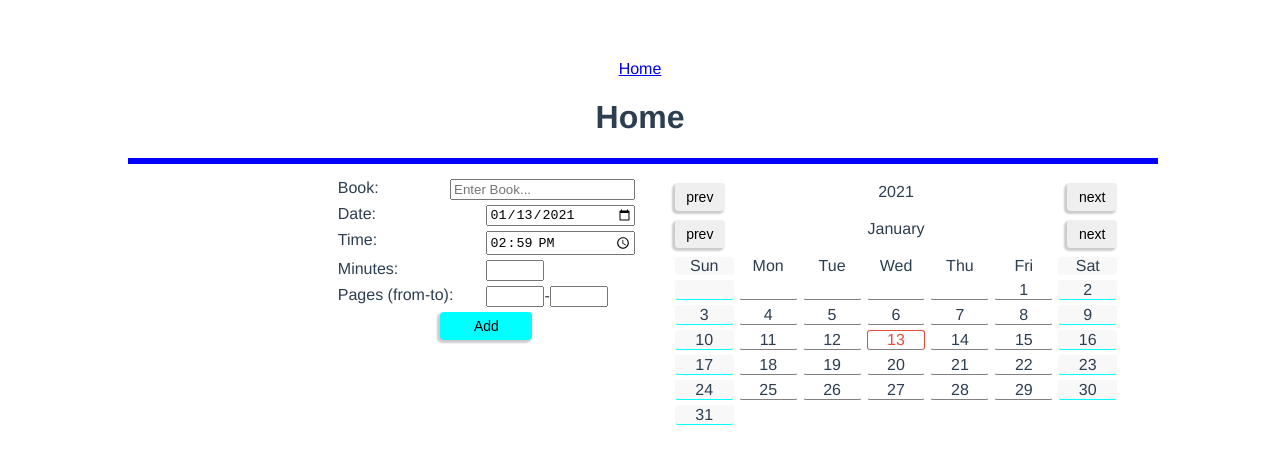
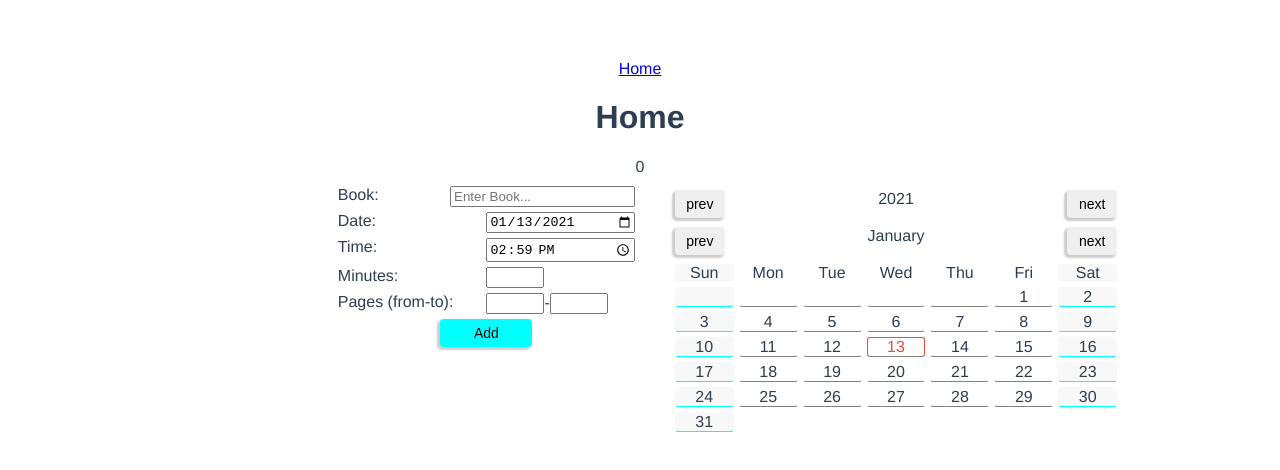
Before and after one commit to AlexDaGr8/readingLogger, a Vue app: page / in a window 1280 px wide. Shown: the top 470 px of the page. Built offline with nearby package versions, Linux system fonts and the light colour scheme.

Commit message:
new build

```diff
--- a/src/components/Home.vue
+++ b/src/components/Home.vue
@@ -2,7 +2,7 @@
   <div>
     <h1>Home</h1>
     <div class="container">
-      <div class="col-span2 progress"></div>
+      <progress-bar class="col-span2"></progress-bar>
       <reading-list></reading-list>
       <Calendar></Calendar>
     </div>
@@ -13,10 +13,11 @@
 import { defineComponent } from 'vue';
 import ReadingList from '@/components/ReadingList.vue';
 import Calendar from '@/components/Calendar.vue';
+import ProgressBar from './ProgressBar.vue';
 
 export default defineComponent({
   name: 'Home',
-  components: { ReadingList, Calendar }
+  components: { ReadingList, Calendar, ProgressBar }
 });
 </script>
 
--- a/src/components/ProgressBar.vue
+++ b/src/components/ProgressBar.vue
@@ -9,7 +9,7 @@ import { readStore } from '@/store/ReadStore'
 import { computed, defineComponent } from 'vue'
 export default defineComponent({
     setup() {
-        let streakLength = computed(() => readStore.streak.length );
+        let streakLength = computed(() => readStore.streakLength );
 
         return {
             streakLength
--- a/src/components/ReadingForm.vue
+++ b/src/components/ReadingForm.vue
@@ -44,7 +44,6 @@ export default defineComponent({
         }
         let convertToDate = (str: string) => {
             let splitDate: string[] = str.split('-');
-            console.log('splitDate', splitDate)
             return new Date(+splitDate[0], +splitDate[1] - 1, +splitDate[2]);
         }
         let form = reactive<logItem>({
@@ -58,8 +57,6 @@ export default defineComponent({
             dateStr: toDateValueStr(now.value)
         });
         let add = () => {
-            console.log('form.dateStr', form.dateStr)
-            console.log('new Date(form.dateStr as string)', convertToDate(form.dateStr as string))
             let newData: logItem = {
                 book: form.book,
                 date: convertToDate(form.dateStr as string),
--- a/src/router.ts
+++ b/src/router.ts
@@ -16,4 +16,6 @@ const routerOptions: RouterOptions = {
 
 const router: Router = createRouter(routerOptions);
 
+router.replace('/');
+
 export default router;
--- a/src/store/ReadStore.ts
+++ b/src/store/ReadStore.ts
@@ -63,10 +63,10 @@ class ReadStore extends Store<ReadState> {
     get readList() {
         return this.state.readingLog.sort((a: logItem, b: logItem) => b.date.getTime() - a.date.getTime());
     }
-    get streak() {
+    get streakLength() {
         let sorted = this.state.readingLog.sort((a: logItem, b: logItem) => a.date.getTime() - b.date.getTime());
 
-        return this.state.readingLog;
+        return this.state.readingLog.length;
     }
 }
 
```
Also changed, not shown: 10 other files (tests, documents, lock files or other folders).
